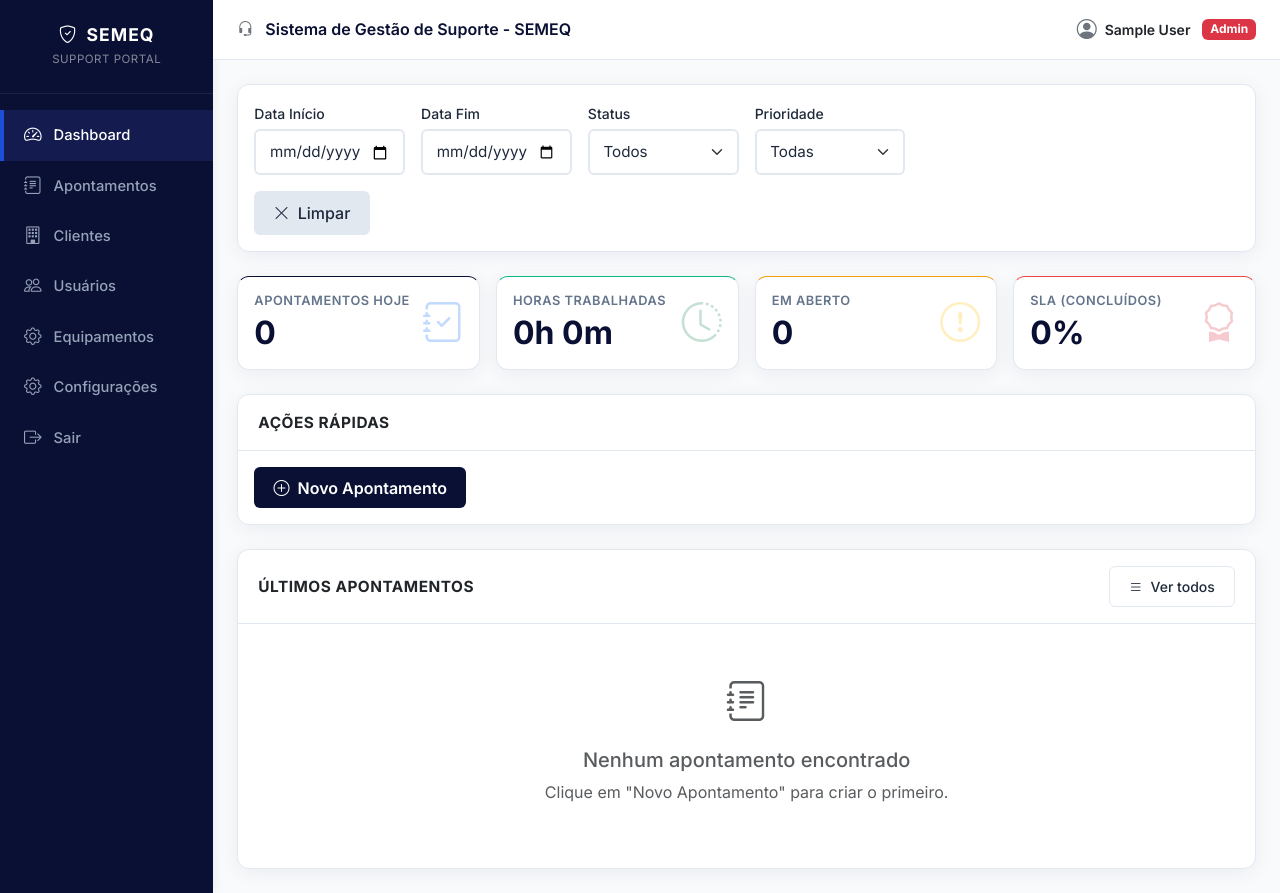
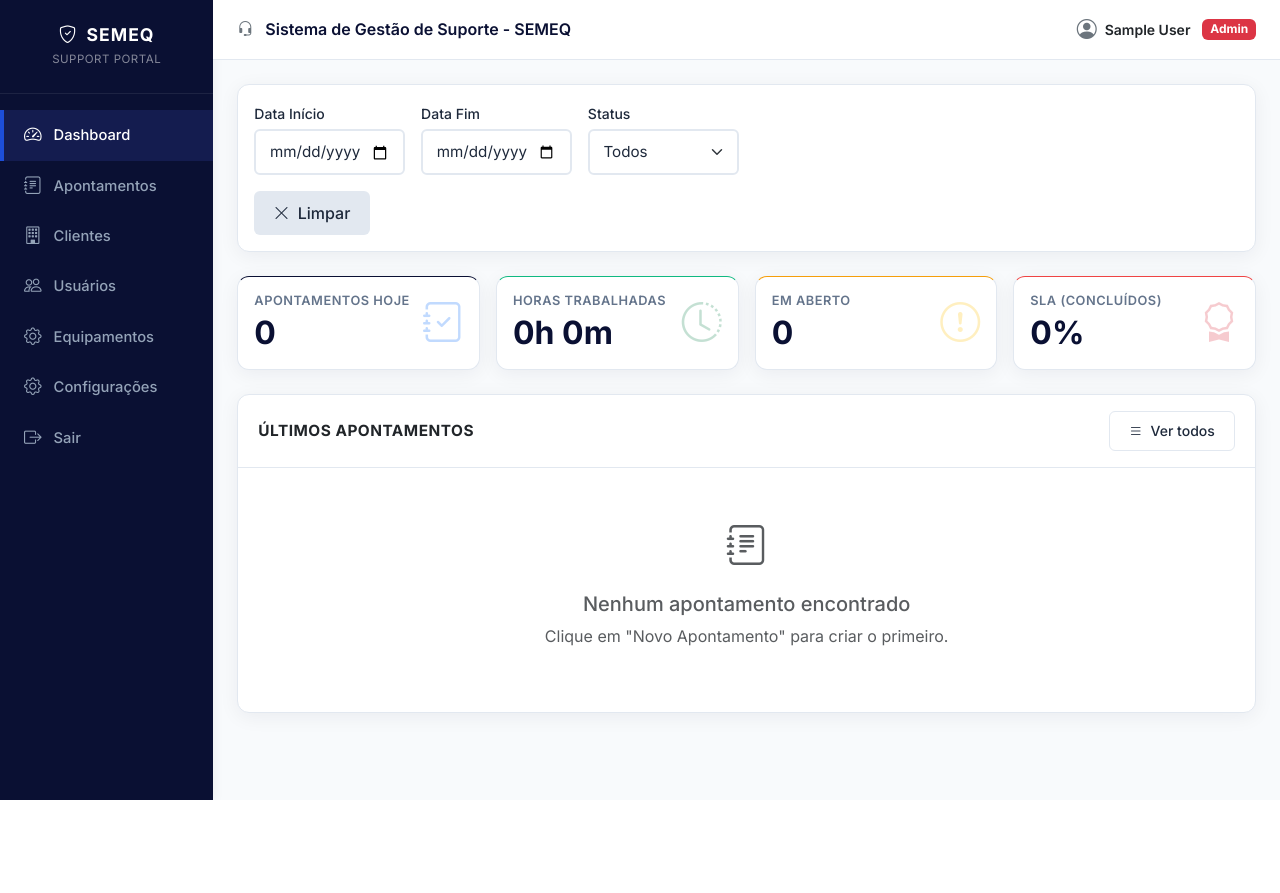
Before and after one commit to semeqpd/apontamento-semeq, a Django app: page /dashboard/ in a window 1280 px wide. After the commit the page ends 800 px from the top, so only its background shows below. Run offline with Django 5.2, Linux system fonts and the light colour scheme; the visitor is signed in with stand-in values (Sample User, id 1); data comes from the database, SQL or seed files in the repository.

Commit message:
front: remove button new appontment and put priority field invisible role below of gestor

```diff
--- a/templates/dashboard.html
+++ b/templates/dashboard.html
@@ -55,6 +55,7 @@
                     {% endfor %}
                 </select>
             </div>
+            {% if perfil.is_gestor_or_above %}
             <div class="col-md-2">
                 <label class="form-label">Prioridade</label>
                 <select name="prioridade" class="form-select">
@@ -64,6 +65,7 @@
                     {% endfor %}
                 </select>
             </div>
+            {% endif%}
             <div class="col-md-12 col-auto">
                 <div class="d-flex gap-2 flex-wrap">
                     <button type="button" class="btn btn-semeq-secondary" onclick="window.location.href='{% url 'semeq:dashboard' %}'">
@@ -129,53 +131,6 @@
                     </div>
                     <i class="bi bi-award icon-card text-danger"></i>
                 </div>
-            </div>
-        </div>
-    </div>
-</div>
-
-<!-- AÇÕES RÁPIDAS -->
-<div class="row mb-4">
-    <div class="col-md-12">
-        <div class="card card-dashboard">
-            <div class="card-header">
-                <strong class="text-dark small text-uppercase" style="letter-spacing: 0.5px;">Ações Rápidas</strong>
-            </div>
-            <div class="card-body d-flex flex-wrap gap-2">
-                <a href="{% url 'semeq:apontamento_novo' %}" class="btn btn-semeq-primary">
-                    <i class="bi bi-plus-circle me-1"></i>
-Novo Apontamento
-                </a>
-
-                <!-- DESATIVADO (modo construção): Exportar
-                <div class="btn-group">
-                    <button type="button" class="btn btn-semeq-outline dropdown-toggle" data-bs-toggle="dropdown" aria-expanded="false">
-                        <i class="bi bi-file-earmark-excel me-1"></i> Exportar
-                    </button>
-                    <ul class="dropdown-menu dropdown-menu-end">
-                        <li>
-                            <a class="dropdown-item" href="#" disabled>
-                                <i class="bi bi-filetype-csv me-2"></i> CSV
-                            </a>
-                        </li>
-                        <li>
-                            <a class="dropdown-item" href="#" disabled>
-                                <i class="bi bi-filetype-xlsx me-2"></i> Excel (XLSX)
-                            </a>
-                        </li>
-                    </ul>
-                </div>
-                -->
-
-                <!-- DESATIVADO (modo construção): Indicadores e Pesquisar
-                <a href="#" class="btn btn-semeq-outline" disabled>
-                    <i class="bi bi-bar-chart me-1"></i> Indicadores
-                </a>
-
-                <a href="#" class="btn btn-semeq-outline" disabled>
-                    <i class="bi bi-search me-1"></i> Pesquisar Apontamento
-                </a>
-                -->
             </div>
         </div>
     </div>
```
